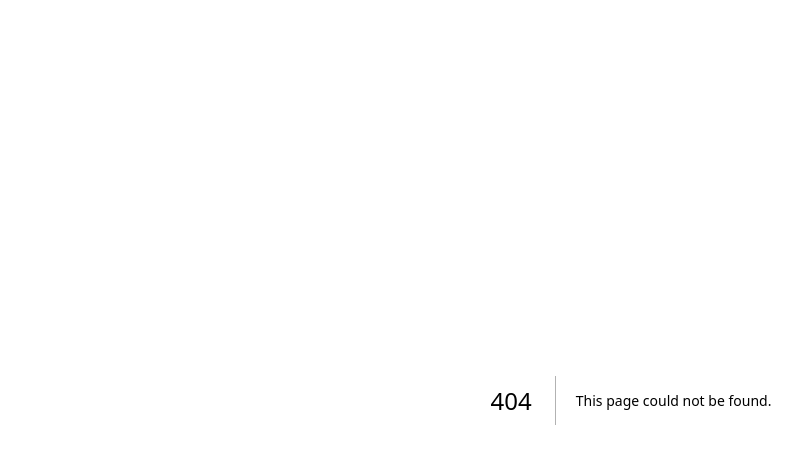
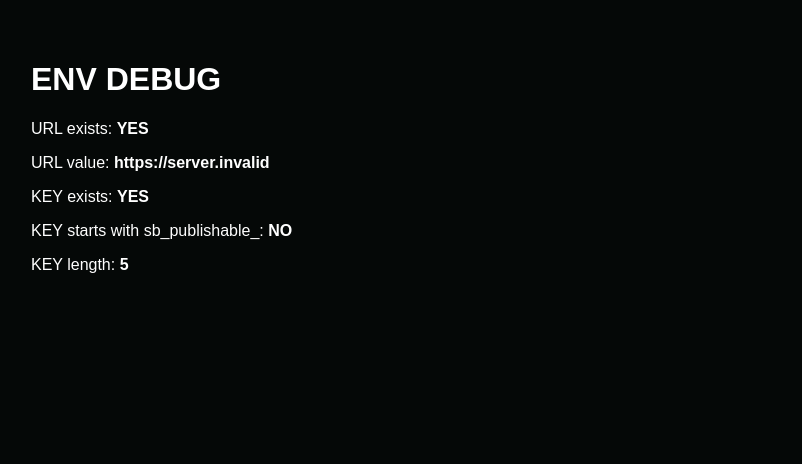
Before and after one commit to tradingnowopo/no-bullshit-signals, a Next.js app: page /debug-env in a window 1280 px wide. Before the commit this address had no page. Shown: the top 464 px of the page, without its empty margins (9-811 px from the left). Built offline with nearby package versions, Linux system fonts and the light colour scheme; no server answers.

Commit message:
Create page.js

```diff
--- /dev/null
+++ b/app/debug-env/page.js
@@ -0,0 +1,39 @@
+export default function DebugEnvPage() {
+  const url = process.env.NEXT_PUBLIC_SUPABASE_URL;
+  const key = process.env.NEXT_PUBLIC_SUPABASE_PUBLISHABLE_KEY;
+
+  return (
+    <main
+      style={{
+        minHeight: "100vh",
+        background: "#050807",
+        color: "white",
+        padding: 40,
+        fontFamily: "Arial",
+      }}
+    >
+      <h1>ENV DEBUG</h1>
+
+      <p>
+        URL exists: <strong>{url ? "YES" : "NO"}</strong>
+      </p>
+
+      <p>
+        URL value: <strong>{url || "MISSING"}</strong>
+      </p>
+
+      <p>
+        KEY exists: <strong>{key ? "YES" : "NO"}</strong>
+      </p>
+
+      <p>
+        KEY starts with sb_publishable_:{" "}
+        <strong>{key?.startsWith("sb_publishable_") ? "YES" : "NO"}</strong>
+      </p>
+
+      <p>
+        KEY length: <strong>{key?.length || 0}</strong>
+      </p>
+    </main>
+  );
+}
```
